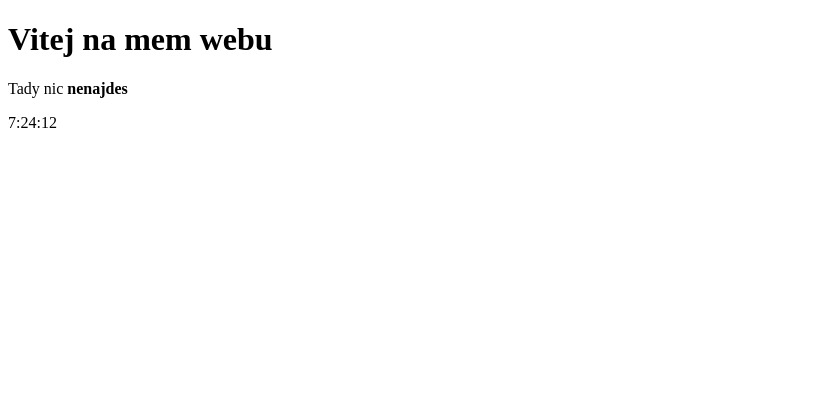
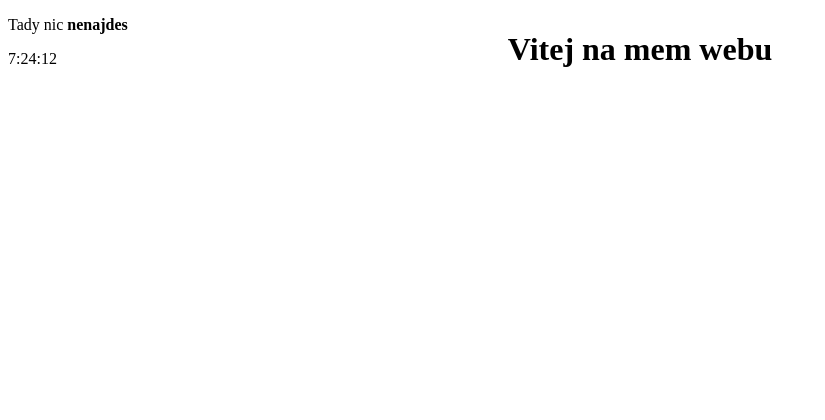
Before and after one commit to bojdan01/web, a PHP site: page / in a window 1280 px wide. Shown: the top 420 px of the page, without its empty margins (0-825 px from the left). Run offline with PHP 8.4, Linux system fonts and the light colour scheme.

Commit message:
Update style.css

```diff
--- a/style.css
+++ b/style.css
@@ -5,3 +5,14 @@ left: 50%;
 bottom: 0;
 color: blue
 }
+
+.Nadpis{
+    position: absolute;
+    transform: translateX(-50%);
+    left: 50%;
+    top: 10px;
+}
+
+.paragraf{
+transform
+}
```
